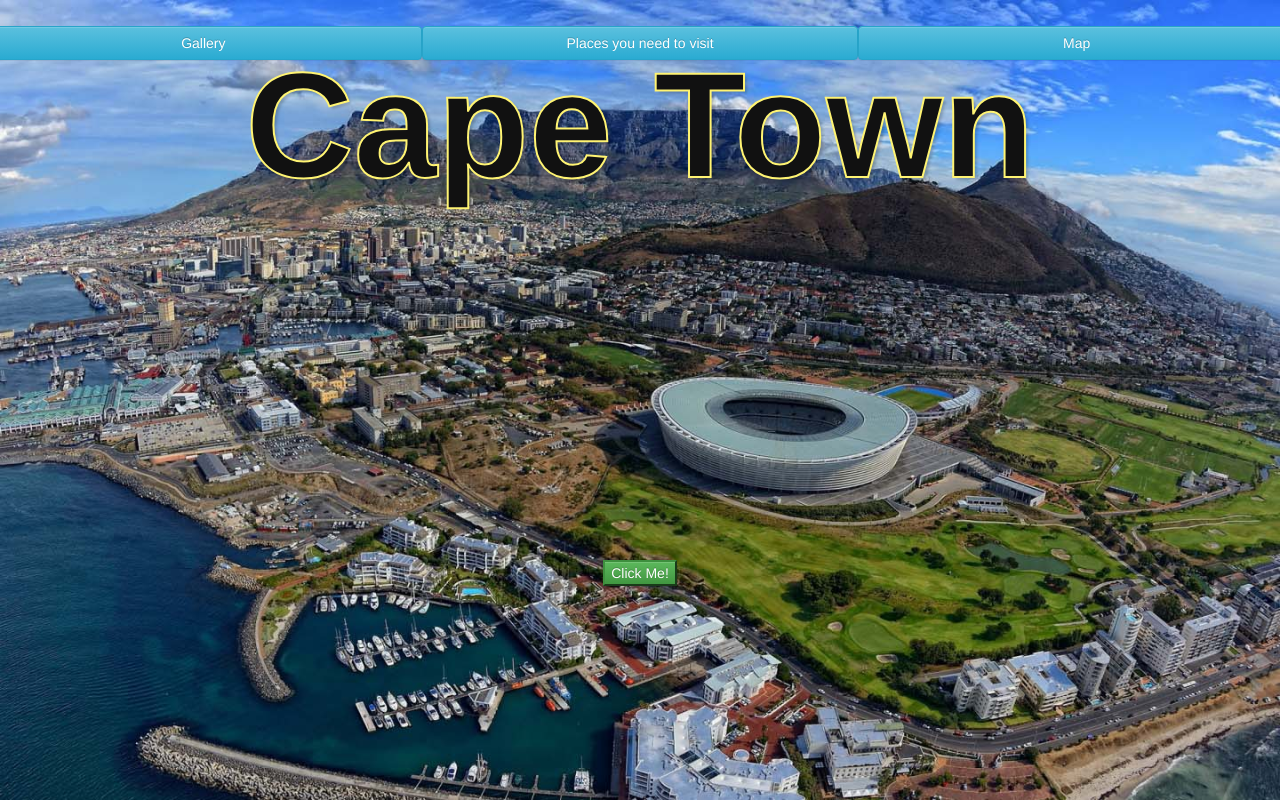
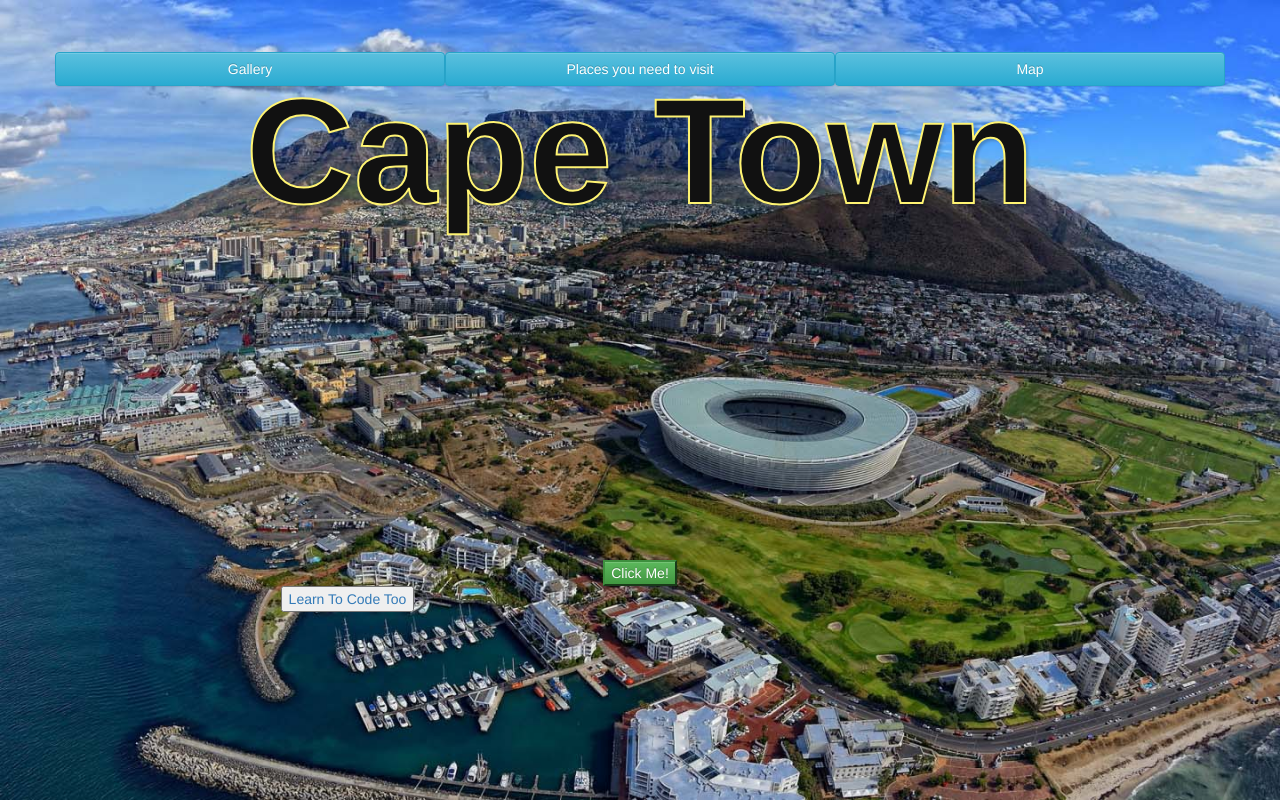
Before and after one commit to AidanFreedman/aidanfreedman.github.io, a plain HTML site: page index.html in a window 1280 px wide. Drawn offline with nearby package versions, Linux system fonts and the light colour scheme; a web font is replaced by a local one.

Commit message:
Add files via upload

```diff
--- a/css/styles.css
+++ b/css/styles.css
@@ -14,6 +14,14 @@
 	top: 70vh;
 }
 
+.btn-succes-1: hover {
+	color: royalblue
+}
+
+.btn-success-1 {
+	position: relative;
+	top: 70vh;
+}
 /*Fonts*/
 @font-face {
 	font-family: 'JungleFeverRegular';
--- a/index.html
+++ b/index.html
@@ -18,6 +18,17 @@
 			</a>
 		</div>
 	</div>
+</div>
+
+<div class="container">
+	<div class="row">
+		<div class="col-md-6 text-center">
+		<div>
+			<a href="http://www.codeatuni.com/">
+			<button type = "button" class = "btn-success-1">  Learn To Code Too </a>
+		</div>
+	</div>
+
 </div>
 
 	<div class="row">
```
Also changed, not shown: about.html (+17 -2 lines), css/styles2.css (+9 -0 lines).
